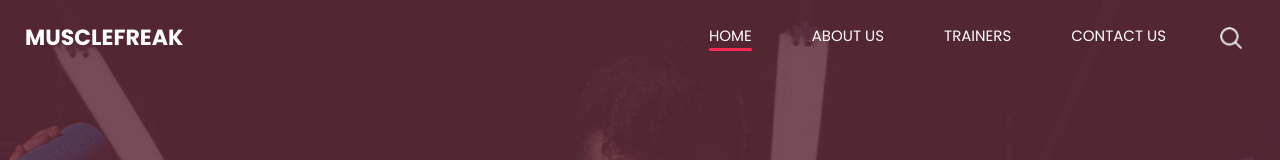
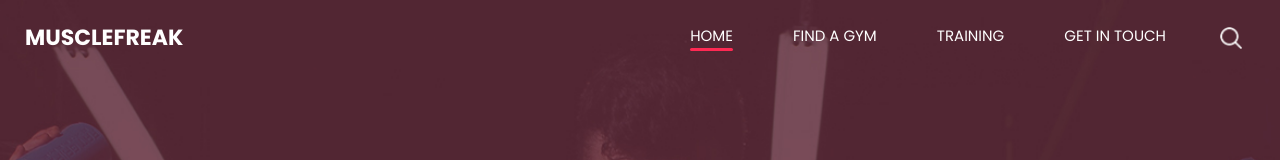
Before and after one commit to M0-09/cpnt201-a1-gym, a plain HTML site: page index.html in a window 1280 px wide. Shown: the top 160 px of the page. Drawn offline with nearby package versions, Linux system fonts and the light colour scheme.

Commit message:
edited primary nav

```diff
--- a/index.html
+++ b/index.html
@@ -51,14 +51,14 @@
                   <a class="nav-link" href="index.html">Home <span class="sr-only">(current)</span></a>
                 </li>
                 <li class="nav-item ">
-                  <a class="nav-link" href="why.html">About us</a>
+                  <a class="nav-link" href="why.html">Find a gym</a>
                 </li>
                 </li>
                 <li class="nav-item">
-                  <a class="nav-link" href="trainer.html"> trainers</a>
+                  <a class="nav-link" href="trainer.html"> training</a>
                 </li>
                 <li class="nav-item">
-                  <a class="nav-link" href="contact.html"> Contact Us</a>
+                  <a class="nav-link" href="contact.html">Get in Touch</a>
                 </li>
               </ul>
               <div class="user_option">
```
